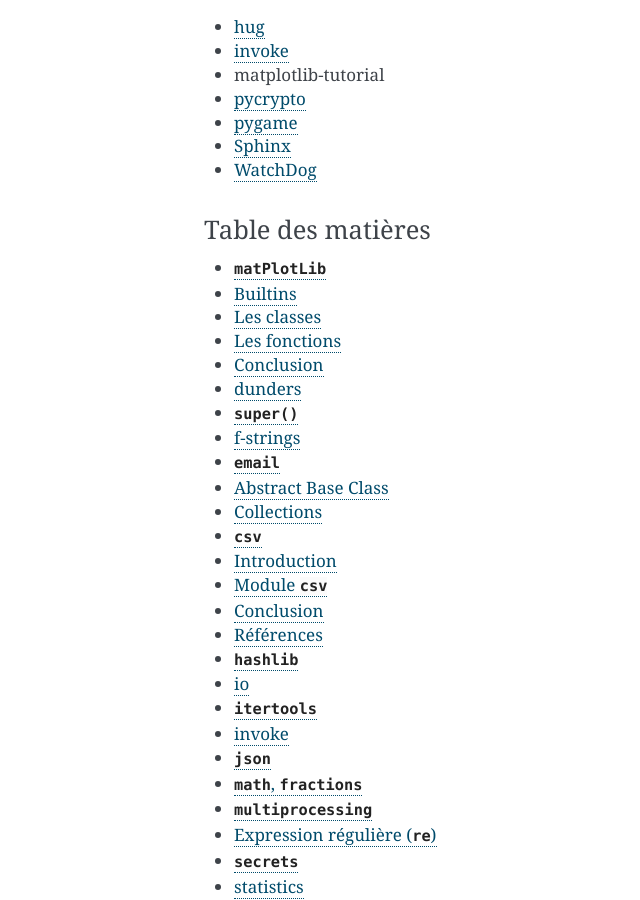
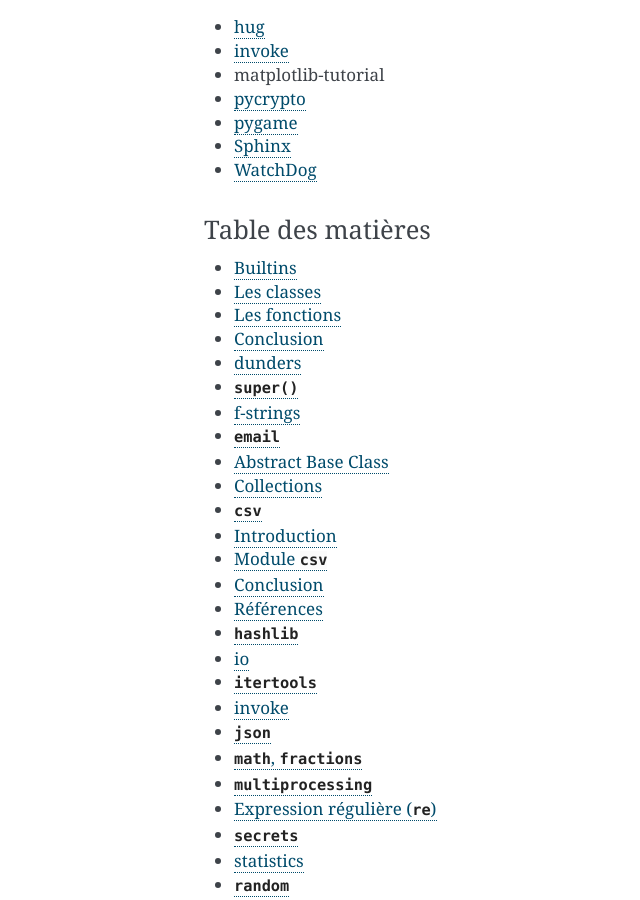
Before and after one commit to HE-Arc/livre-python, a Sphinx documentation site: the page built from source/index.rst, in a window 1280 px wide and 900 px high, scrolled down 1327 px. Shown: the whole window, without its empty margins (216-856 px from the left). Built offline with Sphinx 7.4.7, drawn with Linux system fonts in a browser that asks for light colours.

Commit message:
Update index.rst

```diff
--- a/source/index.rst
+++ b/source/index.rst
@@ -10,7 +10,6 @@
 .. toctree::
    :maxdepth: 1
 
-   matPlotLib/index.rst
    builtins/index.rst
    dunders/index.rst
    super/index.rst
```
